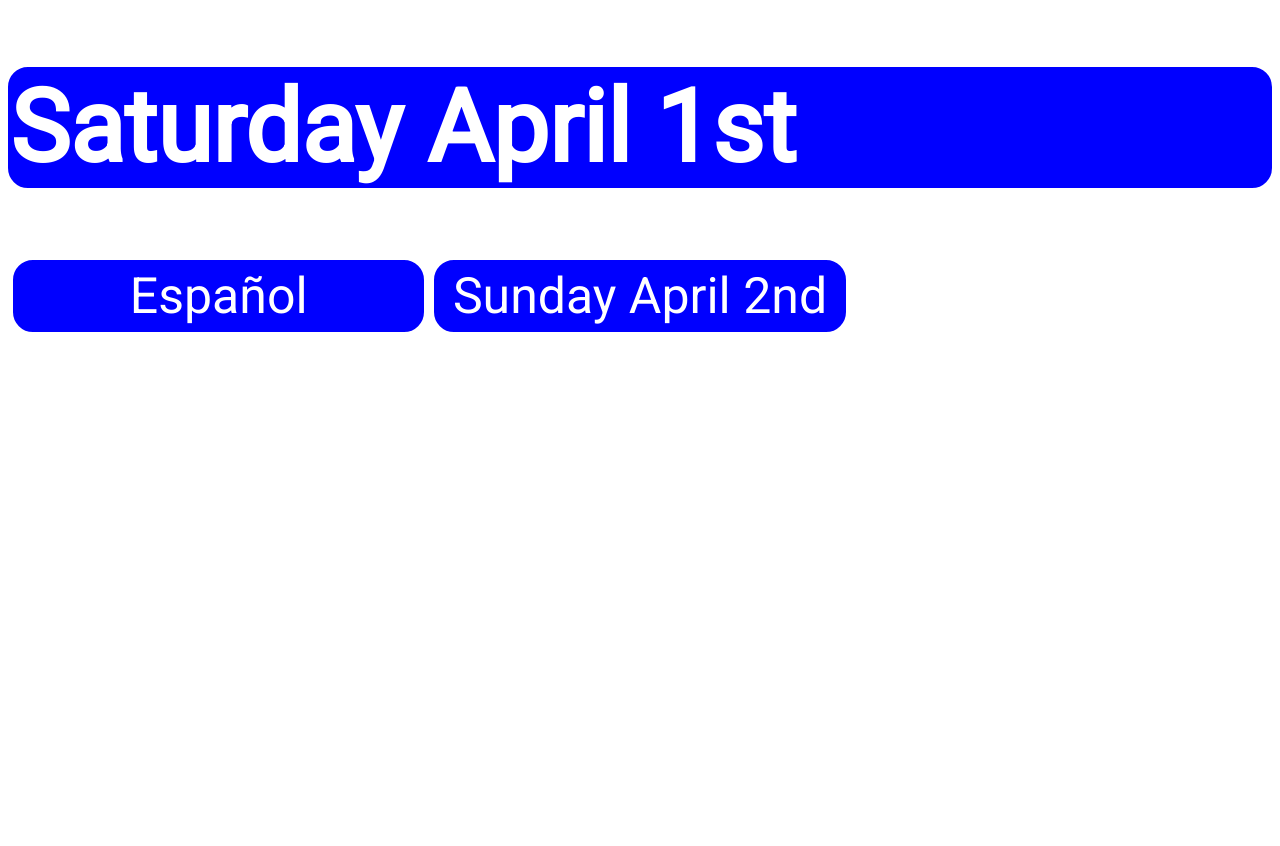
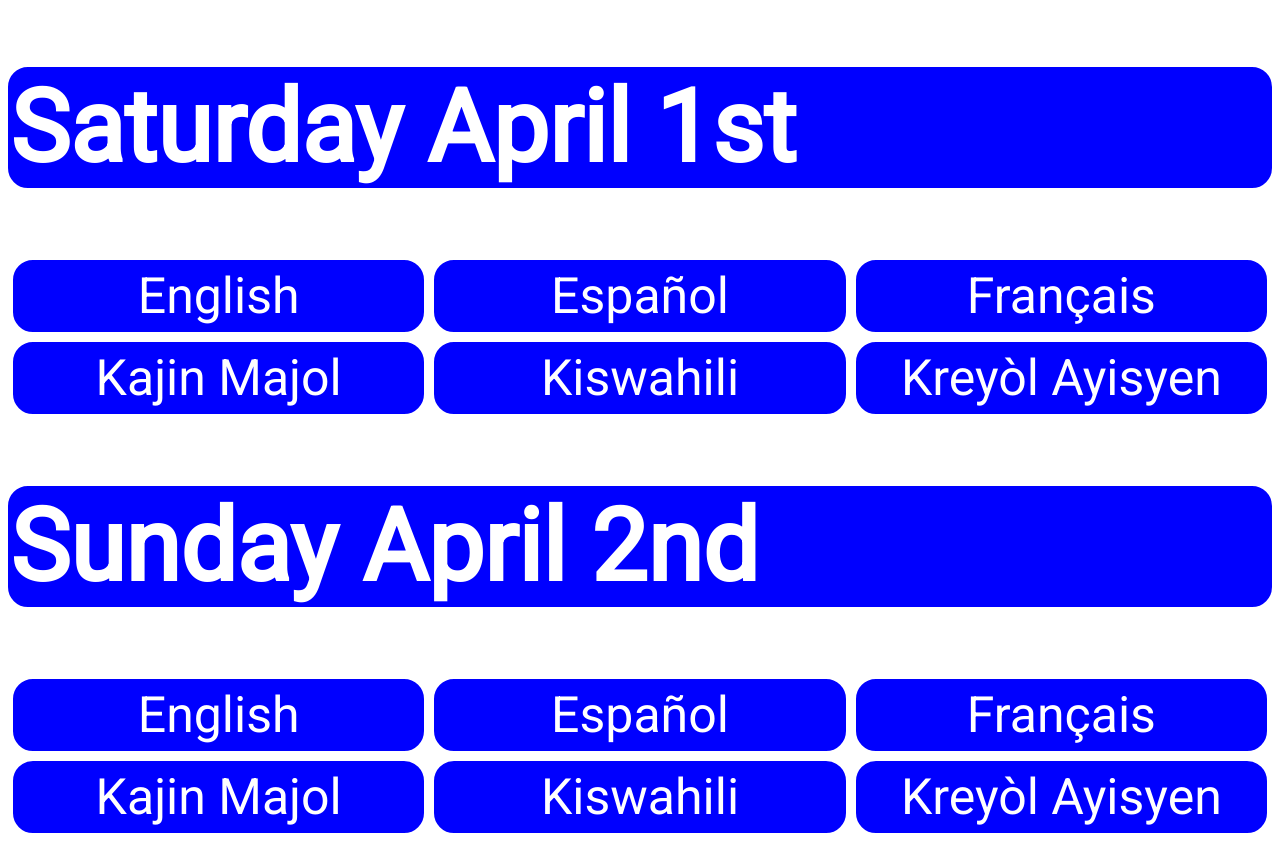
Before and after one commit to eldercochran/genconfklm, a plain HTML site: page index.html in a window 1280 px wide. Before the commit the page ends 800 px from the top, so only its background shows below. Drawn offline with Linux system fonts and the light colour scheme.

Commit message:
Update index.html

```diff
--- a/index.html
+++ b/index.html
@@ -1,11 +1,21 @@
 <!DOCTYPE html>
 <head>
   <!-- Google Tag Manager -->
-<script>(function(w,d,s,l,i){w[l]=w[l]||[];w[l].push({'gtm.start':
-new Date().getTime(),event:'gtm.js'});var f=d.getElementsByTagName(s)[0],
-j=d.createElement(s),dl=l!='dataLayer'?'&l='+l:'';j.async=true;j.src=
-'https://www.googletagmanager.com/gtm.js?id='+i+dl;f.parentNode.insertBefore(j,f);
-})(window,document,'script','dataLayer','GTM-52ZC7DD');</script>
+  <script>
+    (function(w, d, s, l, i) {
+      w[l] = w[l] || [];
+      w[l].push({
+        'gtm.start': new Date().getTime(),
+        event: 'gtm.js'
+      });
+      var f = d.getElementsByTagName(s)[0],
+        j = d.createElement(s),
+        dl = l != 'dataLayer' ? '&l=' + l : '';
+      j.async = true;
+      j.src = 'https://www.googletagmanager.com/gtm.js?id=' + i + dl;
+      f.parentNode.insertBefore(j, f);
+    })(window, document, 'script', 'dataLayer', 'GTM-52ZC7DD');
+  </script>
   <!-- End Google Tag Manager -->
   <script>
     /**
@@ -17,7 +27,9 @@ j=d.createElement(s),dl=l!='dataLayer'?'&l='+l:'';j.async=true;j.src=
     var captureOutboundLink = function(url) {
       ga('send', 'event', 'outbound', 'click', url, {
         'transport': 'beacon',
-     'hitCallback': function(){document.location = url;}
+        'hitCallback': function() {
+          document.location = url;
+        }
       });
     }
   </script>
@@ -102,33 +114,36 @@ var captureOutboundLink = function(url) {
 </head>
 <body>
   <!-- Google Tag Manager (noscript) -->
-<noscript><iframe src="https://www.googletagmanager.com/ns.html?id=GTM-52ZC7DD"
-height="0" width="0" style="display:none;visibility:hidden"></iframe></noscript>
+  <noscript>
+    <iframe src="https://www.googletagmanager.com/ns.html?id=GTM-52ZC7DD" height="0" width="0" style="display:none;visibility:hidden"></iframe>
+  </noscript>
   <!-- End Google Tag Manager (noscript) -->
   <script async src="https://www.googletagmanager.com/gtag/js?id=G-E5CBH73KM3"></script>
   <script>
     window.dataLayer = window.dataLayer || [];
-      function gtag(){dataLayer.push(arguments);}
+
+    function gtag() {
+      dataLayer.push(arguments);
+    }
     gtag('js', new Date());
-
     gtag('config', 'G-E5CBH73KM3');
   </script>
   <h1> Saturday April 1st</h1>
   <div>
-      <a href="https://www.churchofjesuschrist.org/media/broadcasts/watch-saturday-live-sessions-april?lang=eng" onclick="captureOutboundLink('https://www.churchofjesuschrist.org/media/broadcasts/watch-saturday-live-sessions-april?lang=eng')> English </a>
-      <a href="https://www.churchofjesuschrist.org/media/broadcasts/watch-saturday-live-sessions-april?lang=spa"onclick="captureOutboundLink('https://www.churchofjesuschrist.org/media/broadcasts/watch-saturday-live-sessions-april?lang=spa')> Español </a>
-      <a href="https://www.churchofjesuschrist.org/broadcasts?lang=fra&video=47332645508129727580&mode=watch" onclick="captureOutboundLink('https://www.churchofjesuschrist.org/broadcasts?lang=fra&video=47332645508129727580&mode=watch')> Français </a>
-      <a href="https://www.churchofjesuschrist.org/broadcasts?lang=mah&video=47332645508129727580&mode=watch" onclick="captureOutboundLink('https://www.churchofjesuschrist.org/broadcasts?lang=mah&video=47332645508129727580&mode=watch')> Kajin Majol </a>
-      <a href="https://www.churchofjesuschrist.org/broadcasts?lang=swa&video=47332645508129727580&mode=watch" onclick="captureOutboundLink('https://www.churchofjesuschrist.org/broadcasts?lang=swa&video=47332645508129727580&mode=watch')> Kiswahili </a>
-      <a href="https://www.churchofjesuschrist.org/broadcasts?lang=hat&video=47332645508129727580&mode=watch" onclick="captureOutboundLink('https://www.churchofjesuschrist.org/broadcasts?lang=hat&video=47332645508129727580&mode=watch')> Kreyòl Ayisyen </a>
+    <a href="https://www.churchofjesuschrist.org/media/broadcasts/watch-saturday-live-sessions-april?lang=eng" onclick="captureOutboundLink('https://www.churchofjesuschrist.org/media/broadcasts/watch-saturday-live-sessions-april?lang=eng'")> English </a>
+		<a href=" https://www.churchofjesuschrist.org/media/broadcasts/watch-saturday-live-sessions-april?lang=spa" onclick="captureOutboundLink('https://www.churchofjesuschrist.org/media/broadcasts/watch-saturday-live-sessions-april?lang=spa')"> Español </a>
+		<a href=" https://www.churchofjesuschrist.org/broadcasts?lang=fra&video=47332645508129727580&mode=watch" onclick="captureOutboundLink('https://www.churchofjesuschrist.org/broadcasts?lang=fra&video=47332645508129727580&mode=watch')"> Français </a>
+		<a href=" https://www.churchofjesuschrist.org/broadcasts?lang=mah&video=47332645508129727580&mode=watch" onclick="captureOutboundLink('https://www.churchofjesuschrist.org/broadcasts?lang=mah&video=47332645508129727580&mode=watch')"> Kajin Majol </a>
+		<a href=" https://www.churchofjesuschrist.org/broadcasts?lang=swa&video=47332645508129727580&mode=watch" onclick="captureOutboundLink('https://www.churchofjesuschrist.org/broadcasts?lang=swa&video=47332645508129727580&mode=watch')"> Kiswahili </a>
+		<a href=" https://www.churchofjesuschrist.org/broadcasts?lang=hat&video=47332645508129727580&mode=watch" onclick="captureOutboundLink('https://www.churchofjesuschrist.org/broadcasts?lang=hat&video=47332645508129727580&mode=watch')"> Kreyòl Ayisyen </a>
 	</div>
 	<h1> Sunday April 2nd</h1>
 	<div>
-      <a href="https://www.churchofjesuschrist.org/media/broadcasts/watch-sunday-live-sessions-including-music-amp-the-spoken-word?lang=eng" onclick="captureOutboundLink('https://www.churchofjesuschrist.org/media/broadcasts/watch-saturday-live-sessions-april?lang=eng')> English </a>
-      <a href="https://www.churchofjesuschrist.org/media/broadcasts/watch-sunday-live-sessions-including-music-amp-the-spoken-word?lang=spa" onclick="captureOutboundLink('https://www.churchofjesuschrist.org/media/broadcasts/watch-saturday-live-sessions-april?lang=spa')> Español </a>
-      <a href="https://www.churchofjesuschrist.org/broadcasts?lang=fra&video=50049698897606926280&mode=watch" onclick="captureOutboundLink('https://www.churchofjesuschrist.org/broadcasts?lang=fra&video=47332645508129727580&mode=watch')> Français </a>
-      <a href="https://www.churchofjesuschrist.org/broadcasts?lang=mah&video=50049698897606926280&mode=watch" onclick="captureOutboundLink('https://www.churchofjesuschrist.org/broadcasts?lang=mah&video=47332645508129727580&mode=watch')> Kajin Majol </a>
-      <a href="https://www.churchofjesuschrist.org/broadcasts?lang=swa&video=50049698897606926280&mode=watch" onclick="captureOutboundLink('https://www.churchofjesuschrist.org/broadcasts?lang=swa&video=47332645508129727580&mode=watch')> Kiswahili </a>
-      <a href="https://www.churchofjesuschrist.org/broadcasts?lang=hat&video=47332645508129727580&mode=watch" onclick="captureOutboundLink('https://www.churchofjesuschrist.org/broadcasts?lang=hat&video=47332645508129727580&mode=watch')> Kreyòl Ayisyen </a>
+		<a href=" https://www.churchofjesuschrist.org/media/broadcasts/watch-sunday-live-sessions-including-music-amp-the-spoken-word?lang=eng" onclick="captureOutboundLink('https://www.churchofjesuschrist.org/media/broadcasts/watch-saturday-live-sessions-april?lang=eng')"> English </a>
+		<a href=" https://www.churchofjesuschrist.org/media/broadcasts/watch-sunday-live-sessions-including-music-amp-the-spoken-word?lang=spa" onclick="captureOutboundLink('https://www.churchofjesuschrist.org/media/broadcasts/watch-saturday-live-sessions-april?lang=spa')"> Español </a>
+		<a href=" https://www.churchofjesuschrist.org/broadcasts?lang=fra&video=50049698897606926280&mode=watch" onclick="captureOutboundLink('https://www.churchofjesuschrist.org/broadcasts?lang=fra&video=47332645508129727580&mode=watch')"> Français </a>
+		<a href=" https://www.churchofjesuschrist.org/broadcasts?lang=mah&video=50049698897606926280&mode=watch" onclick="captureOutboundLink('https://www.churchofjesuschrist.org/broadcasts?lang=mah&video=47332645508129727580&mode=watch')"> Kajin Majol </a>
+		<a href=" https://www.churchofjesuschrist.org/broadcasts?lang=swa&video=50049698897606926280&mode=watch" onclick="captureOutboundLink('https://www.churchofjesuschrist.org/broadcasts?lang=swa&video=47332645508129727580&mode=watch')"> Kiswahili </a>
+		<a href=" https://www.churchofjesuschrist.org/broadcasts?lang=hat&video=47332645508129727580&mode=watch" onclick="captureOutboundLink('https://www.churchofjesuschrist.org/broadcasts?lang=hat&video=47332645508129727580&mode=watch')"> Kreyòl Ayisyen </a>
 	</div>
 </body>
```
Lines whose indentation alone changed are shown as unchanged.
